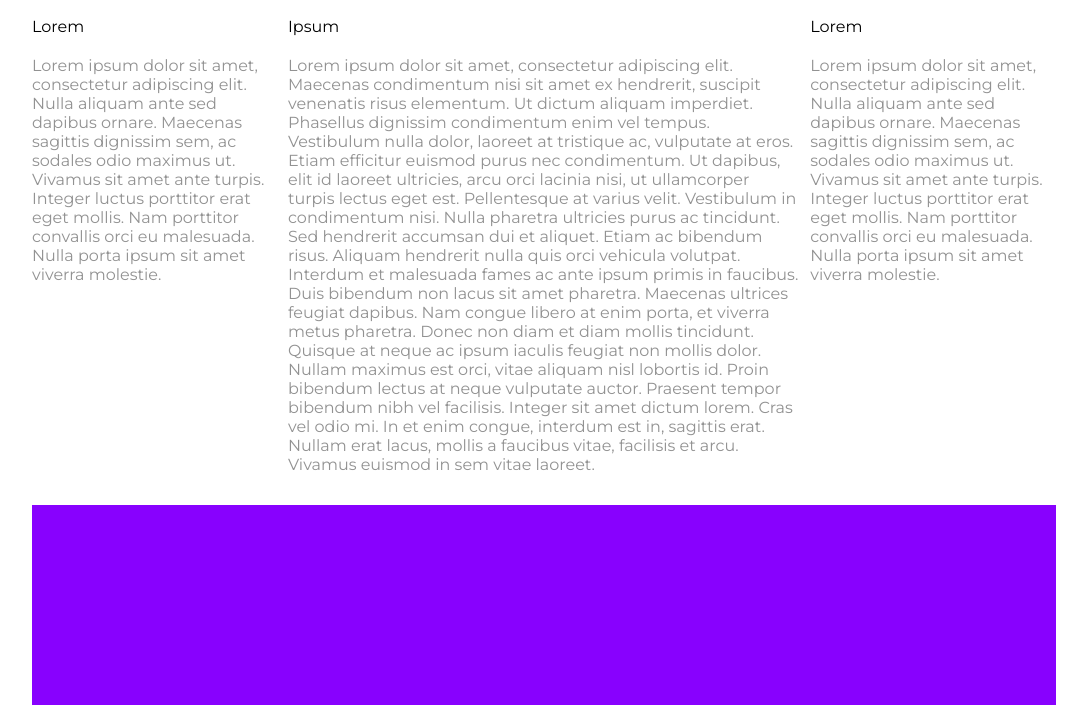
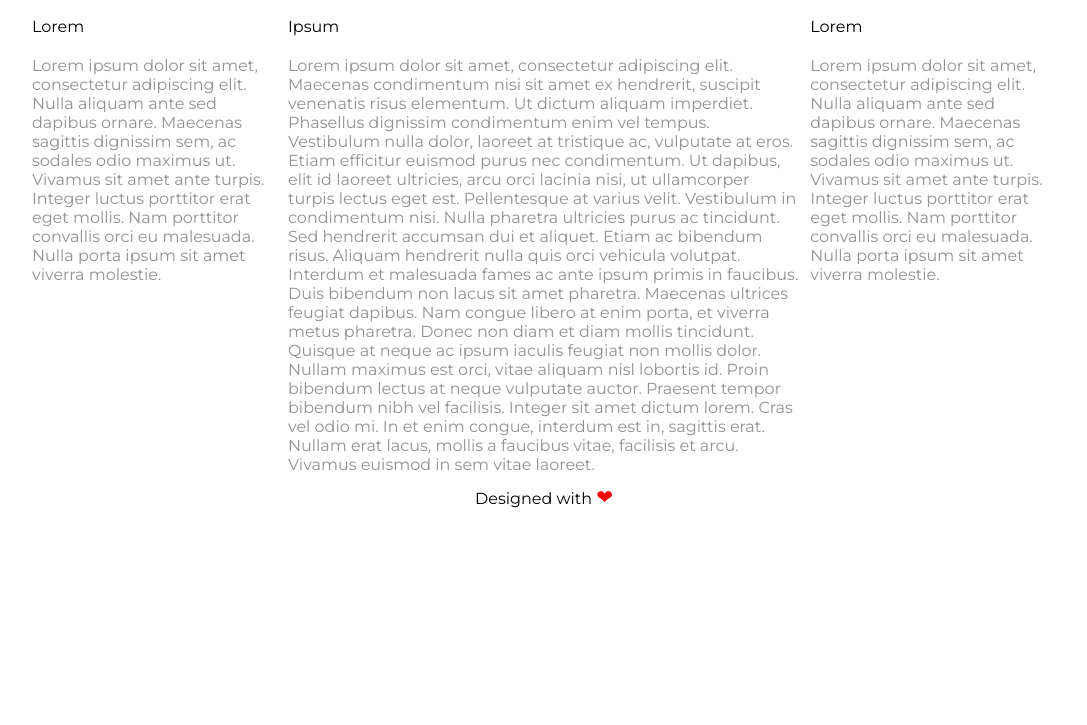
Before and after one commit to DavideSadotti/htmlcss-wp, a plain HTML site: page index.html in a window 1280 px wide. Shown: the part 1037-1762 px from the top of the page, without its empty margins (96-1183 px from the left). After the commit the page ends 1592 px from the top, so only its background shows below. Drawn offline with Linux system fonts and the light colour scheme.

Commit message:
esercizio finito

```diff
--- a/css/style.css
+++ b/css/style.css
@@ -84,7 +84,7 @@ ul a{
 /* BANNER-HERO */
 .container{
   width: 80%;
-  height: 800px;
+  height: 780px;
   margin: 20px auto;
 }
 
@@ -125,8 +125,14 @@ ul a{
 
 /* FOOTER */
 footer{
-  background-color: #8801fe;
   width: 80%;
-  height: 200px;
+  height: 50px;
   margin: 20px auto;
+  text-align: center;
+  color: black;
 }
+
+footer span{
+  color: red;
+  font-size: 20px
+}
--- a/index.html
+++ b/index.html
@@ -78,16 +78,13 @@
               <p>Lorem ipsum dolor sit amet, consectetur adipiscing elit. Nulla aliquam ante sed dapibus ornare. Maecenas sagittis dignissim sem, ac sodales odio maximus ut. Vivamus sit amet ante turpis. Integer luctus porttitor erat eget mollis. Nam porttitor convallis orci eu malesuada. Nulla porta ipsum sit amet viverra molestie.</p>
             </div>
           </div>
-
         </div>
-
       </div>
-
     </main>
 
     <!-- FOOTER -->
     <footer>
-
+      <p>Designed with <span>&#10084;</span></p>
     </footer>
 
   </body>
```
